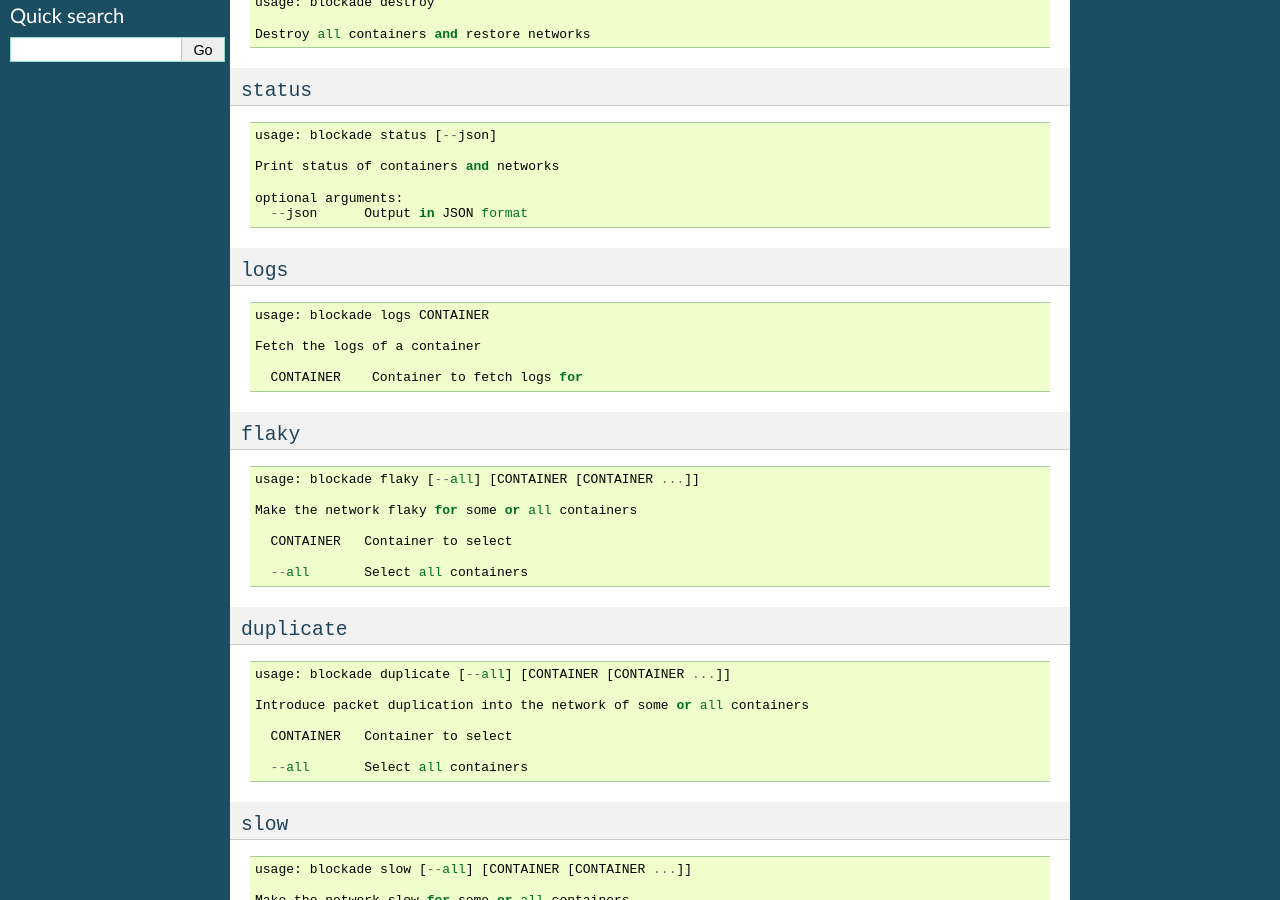
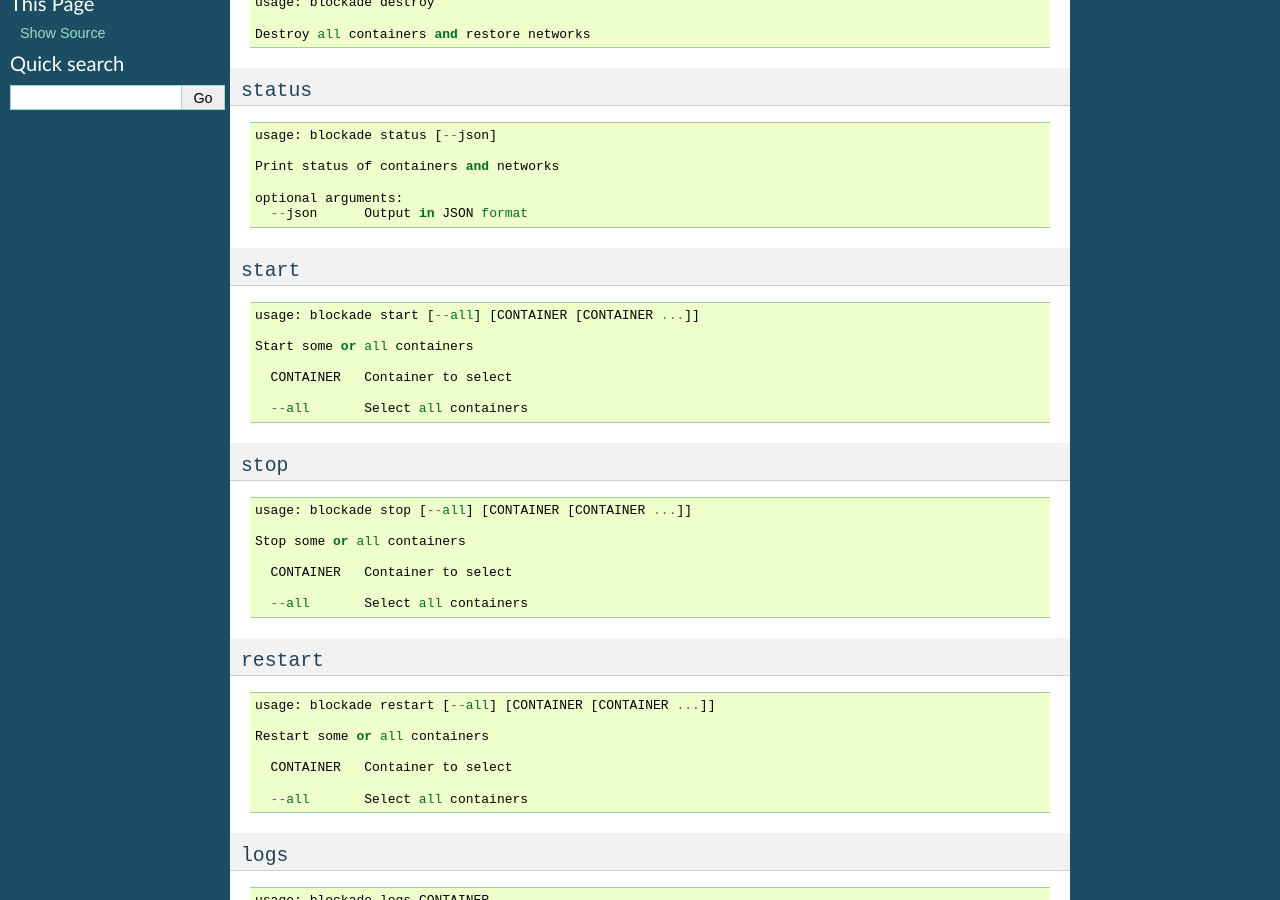
Before and after one commit to worstcase/blockade, a Sphinx documentation site: the page built from docs/commands.rst, in a window 1280 px wide and 900 px high, scrolled down 423 px. Built offline with Sphinx 7.4.7, drawn with Linux system fonts in a browser that asks for light colours.

```diff
--- a/docs/commands.rst
+++ b/docs/commands.rst
@@ -42,6 +42,45 @@ system (``blockade --help``).
 
     optional arguments:
       --json      Output in JSON format
+
+``start``
+----------
+
+::
+
+    usage: blockade start [--all] [CONTAINER [CONTAINER ...]]
+
+    Start some or all containers
+
+      CONTAINER   Container to select
+
+      --all       Select all containers
+
+``stop``
+----------
+
+::
+
+    usage: blockade stop [--all] [CONTAINER [CONTAINER ...]]
+
+    Stop some or all containers
+
+      CONTAINER   Container to select
+
+      --all       Select all containers
+
+``restart``
+----------
+
+::
+
+    usage: blockade restart [--all] [CONTAINER [CONTAINER ...]]
+
+    Restart some or all containers
+
+      CONTAINER   Container to select
+
+      --all       Select all containers
 
 ``logs``
 --------
```
Also changed, not shown: CHANGES.rst (+13 -6 lines), TODO.rst (+0 -9 lines), docs/install.rst (+1 -15 lines).
